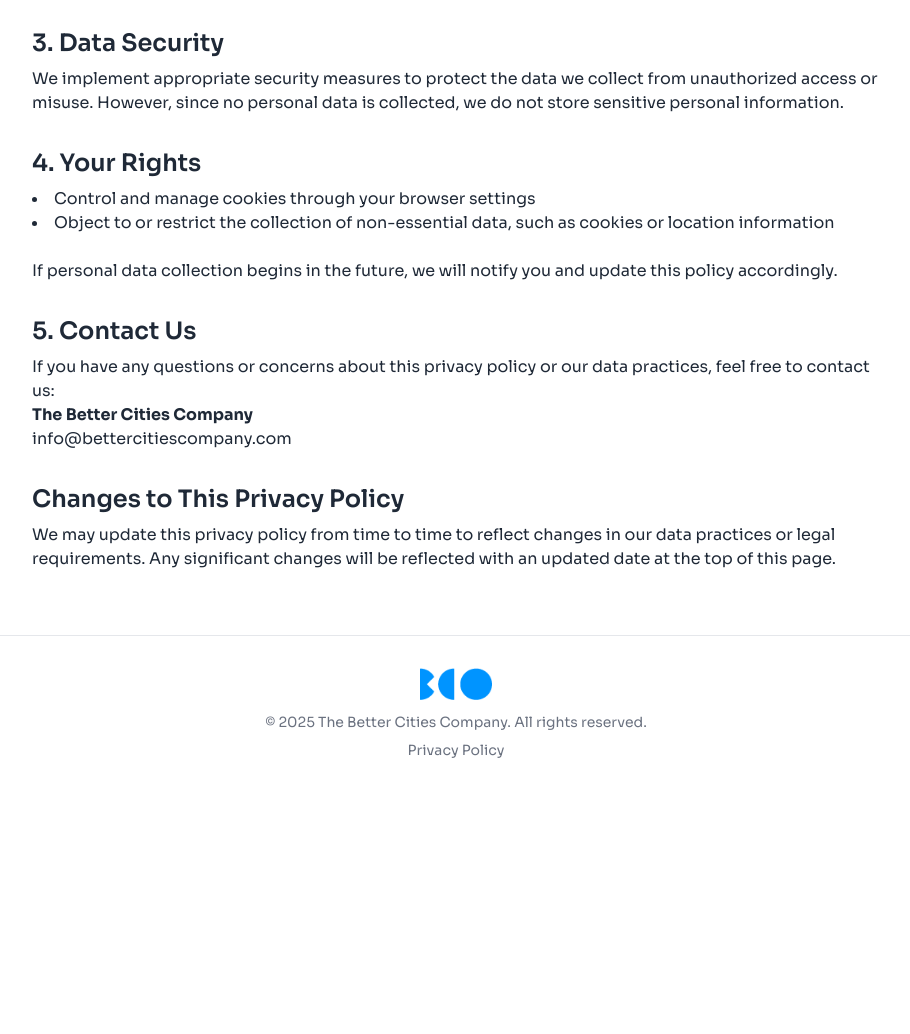
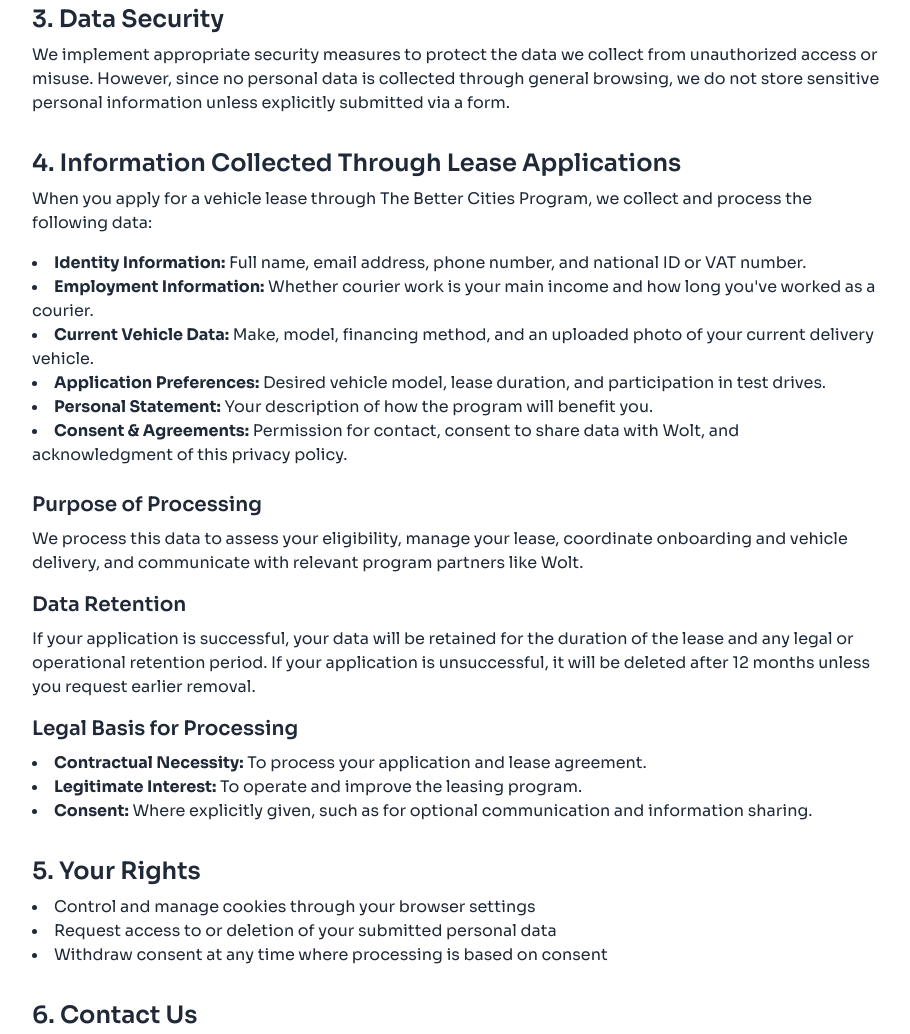
Before and after one commit to JocelynTPA/bettercitiescompany, a plain HTML site: page privacy-policy.html in a window 1280 px wide. Shown: the part 793-1827 px from the top of the page, without its empty margins (184-1094 px from the left). Before the commit the page ends 1585 px from the top, so only its background shows below. Drawn offline with nearby package versions, Linux system fonts and the light colour scheme.

Commit message:
Update privacy-policy.html

```diff
--- a/privacy-policy.html
+++ b/privacy-policy.html
@@ -36,9 +36,7 @@
       <p class="mb-6">
         At The Better Cities Company, we are committed to protecting your
         privacy. This privacy policy explains how we handle data when you
-        interact with our website and services. We do not collect personal data
-        through our website, but this policy outlines our practices regarding
-        non-personal data collection.
+        interact with our website and services.
       </p>
 
       <h2 class="text-2xl font-semibold mt-8 mb-2">1. Data Collection</h2>
@@ -76,23 +74,50 @@
       <p class="mb-6">
         We implement appropriate security measures to protect the data we
         collect from unauthorized access or misuse. However, since no personal
-        data is collected, we do not store sensitive personal information.
+        data is collected through general browsing, we do not store sensitive
+        personal information unless explicitly submitted via a form.
       </p>
 
-      <h2 class="text-2xl font-semibold mt-8 mb-2">4. Your Rights</h2>
+      <h2 class="text-2xl font-semibold mt-8 mb-2">
+        4. Information Collected Through Lease Applications
+      </h2>
+      <p class="mb-4">
+        When you apply for a vehicle lease through The Better Cities Program, we collect and process the following data:
+      </p>
+      <ul class="list-disc list-inside mb-6">
+        <li><strong>Identity Information:</strong> Full name, email address, phone number, and national ID or VAT number.</li>
+        <li><strong>Employment Information:</strong> Whether courier work is your main income and how long you've worked as a courier.</li>
+        <li><strong>Current Vehicle Data:</strong> Make, model, financing method, and an uploaded photo of your current delivery vehicle.</li>
+        <li><strong>Application Preferences:</strong> Desired vehicle model, lease duration, and participation in test drives.</li>
+        <li><strong>Personal Statement:</strong> Your description of how the program will benefit you.</li>
+        <li><strong>Consent & Agreements:</strong> Permission for contact, consent to share data with Wolt, and acknowledgment of this privacy policy.</li>
+      </ul>
+
+      <h3 class="text-xl font-semibold mb-2">Purpose of Processing</h3>
+      <p class="mb-4">
+        We process this data to assess your eligibility, manage your lease, coordinate onboarding and vehicle delivery, and communicate with relevant program partners like Wolt.
+      </p>
+
+      <h3 class="text-xl font-semibold mb-2">Data Retention</h3>
+      <p class="mb-4">
+        If your application is successful, your data will be retained for the duration of the lease and any legal or operational retention period. If your application is unsuccessful, it will be deleted after 12 months unless you request earlier removal.
+      </p>
+
+      <h3 class="text-xl font-semibold mb-2">Legal Basis for Processing</h3>
+      <ul class="list-disc list-inside mb-6">
+        <li><strong>Contractual Necessity:</strong> To process your application and lease agreement.</li>
+        <li><strong>Legitimate Interest:</strong> To operate and improve the leasing program.</li>
+        <li><strong>Consent:</strong> Where explicitly given, such as for optional communication and information sharing.</li>
+      </ul>
+
+      <h2 class="text-2xl font-semibold mt-8 mb-2">5. Your Rights</h2>
       <ul class="list-disc list-inside mb-6">
         <li>Control and manage cookies through your browser settings</li>
-        <li>
-          Object to or restrict the collection of non-essential data, such as
-          cookies or location information
-        </li>
+        <li>Request access to or deletion of your submitted personal data</li>
+        <li>Withdraw consent at any time where processing is based on consent</li>
       </ul>
-      <p class="mb-6">
-        If personal data collection begins in the future, we will notify you and
-        update this policy accordingly.
-      </p>
 
-      <h2 class="text-2xl font-semibold mt-8 mb-2">5. Contact Us</h2>
+      <h2 class="text-2xl font-semibold mt-8 mb-2">6. Contact Us</h2>
       <p class="mb-6">
         If you have any questions or concerns about this privacy policy or our
         data practices, feel free to contact us:<br />
@@ -101,7 +126,7 @@
       </p>
 
       <h2 class="text-2xl font-semibold mt-8 mb-2">
-        Changes to This Privacy Policy
+        7. Changes to This Privacy Policy
       </h2>
       <p>
         We may update this privacy policy from time to time to reflect changes
```
